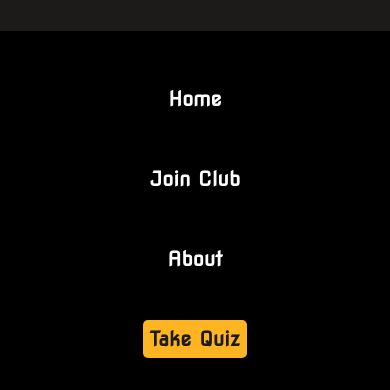
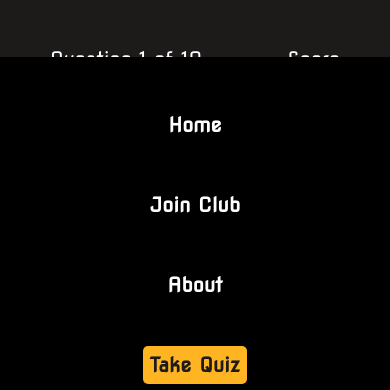
Before and after one commit to TheCypherr/CarQuiz, a plain HTML site: page bmw.html in a window 390 px wide. Both pictures are taken after a click on the element 347 px from the left and 25 px from the top of the page. Shown: the part 53-443 px from the top of the page. Drawn offline with Linux system fonts and the light colour scheme.

Commit message:
made a change in ferarri CSS

```diff
--- a/ferarri.css
+++ b/ferarri.css
@@ -263,7 +263,7 @@ p.top-prefix {
     width: 100%;
     height: 100vh;
     left: 50%;
-    top: 60%;
+    top: 63%;
     transform: translate(-50%, -50%);
     z-index: 500;
   }
```
